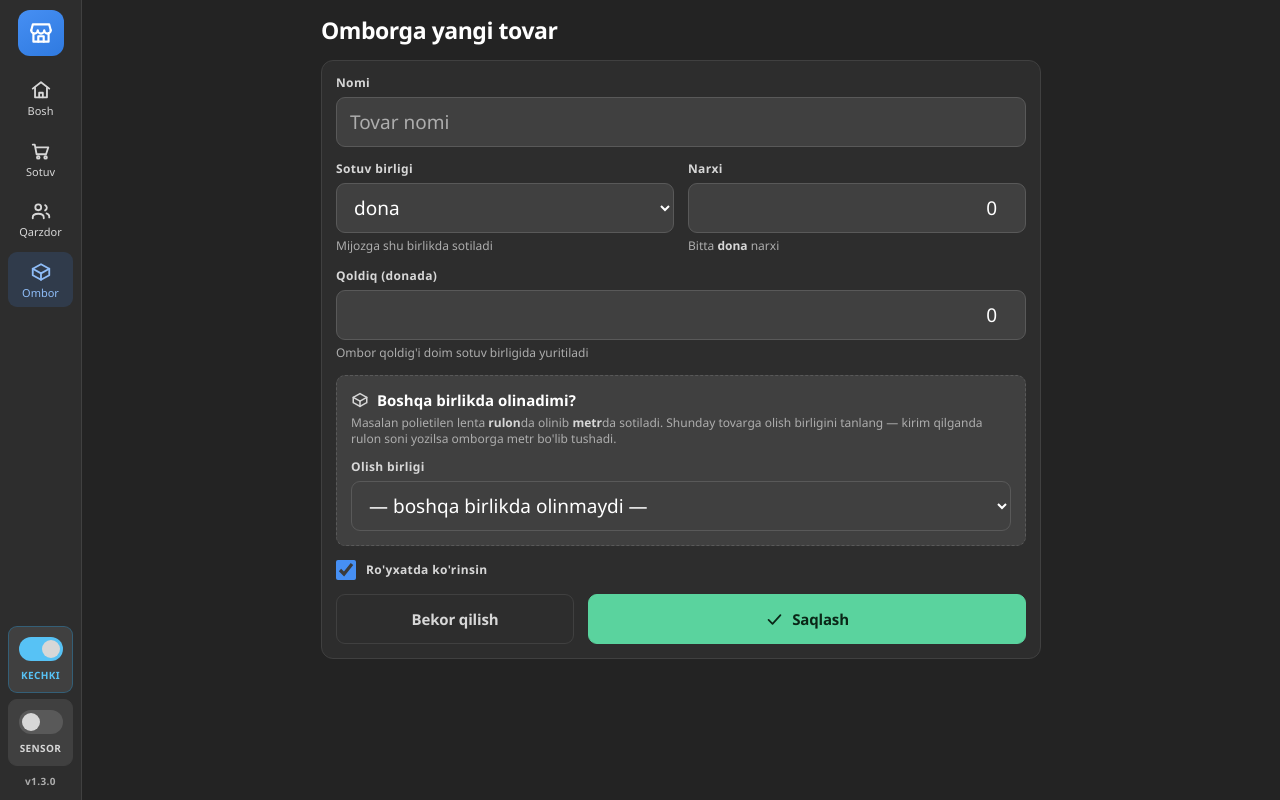
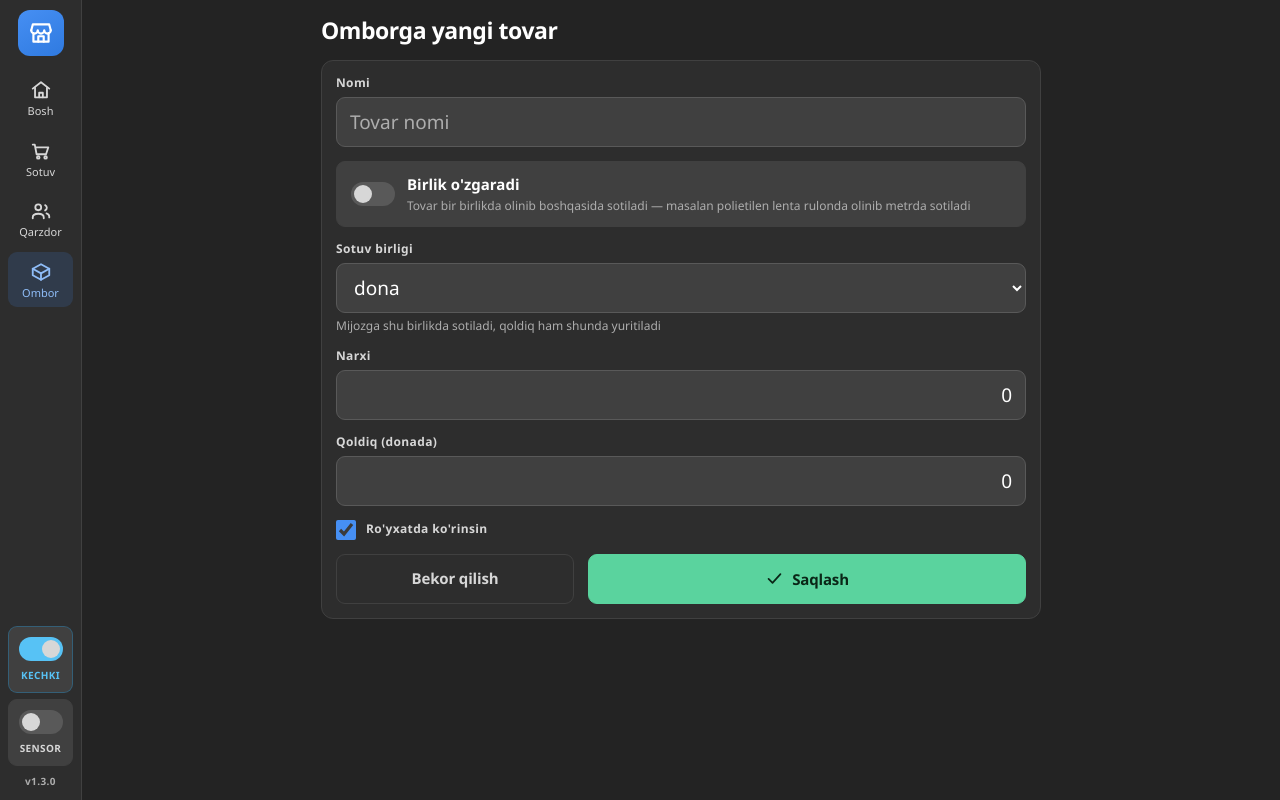
Before and after one commit to OSSWebDeveloper/ulugbek_xozmag, a Django app: page /ombor/yangi/ in a window 1280 px wide. Run offline with Django 5.2, Linux system fonts and the light colour scheme.

Commit message:
Yangi tovar formasiga «Birlik o'zgaradi» richagi
Richag o'chiq bo'lsa forma oddiy: birlik, narx, qoldiq. Yoqilsa qadoq
bo'yicha so'raydi va qoldiqni o'zi hisoblaydi:

  Necha rulon keldi  3
  Kelgan birligi     rulon
  Sotiladigan birligi metr
  1 rulonda nechta   100          -> qoldiq 300 metr
  Narxi 350 000, bitta qadoq uchun -> 1 metr 3 500 so'm

Avval operator qoldiqni o'zi ko'paytirib yozishi kerak edi. Narx ham endi
qadoq bo'yicha kiritilishi mumkin — do'kon rulonning narxini biladi,
metrnikini emas. Boshlang'ich qoldiq tarixga «3 rulon = 300 metr» bo'lib
tushadi.

Tahrirlashda «necha qadoq keldi» so'ralmaydi — qoldiq allaqachon bor, yangi
partiya Kirim ekranidan kiritiladi.

Model o'zgarmadi: olish_birligi/olish_miqdori allaqachon bor edi, richag
faqat formaning ko'rinishi. 10 ta yangi test.

```diff
--- a/ombor/forms.py
+++ b/ombor/forms.py
@@ -1,4 +1,6 @@
 """Ombor formalari."""
+from decimal import Decimal
+
 from django import forms
 
 from .models import Mahsulot
@@ -17,9 +19,33 @@ class VergulliDecimal(forms.DecimalField):
 
 
 class MahsulotForm(forms.ModelForm):
+    """Tovar kartochkasi.
+
+    «Birlik o'zgaradi» richagi yoqilsa forma qadoq bo'yicha savol beradi:
+    necha qadoq keldi, qaysi birlikda keldi, qaysi birlikda sotiladi, bitta
+    qadoqda nechta. Qoldiq shundan hisoblanadi — operator metrni o'zi
+    ko'paytirib o'tirmaydi. Narx ham qadoq bo'yicha kiritilishi mumkin.
+    """
+
+    birlik_ozgaradi = forms.BooleanField(
+        label="Birlik o'zgaradi", required=False,
+        widget=forms.CheckboxInput(attrs={"class": "richag-kirish", "id": "birlik-ozgaradi"}),
+    )
+    qadoq_soni = VergulliDecimal(
+        label="Necha qadoq keldi", max_digits=12, decimal_places=3, min_value=0, required=False,
+        widget=forms.TextInput(attrs={"class": "kirish raqam-maydon", "id": "qadoq-soni",
+                                      "inputmode": "decimal", "autocomplete": "off",
+                                      "placeholder": "0"}),
+    )
+    narx_birligi = forms.ChoiceField(
+        label="Narx qaysi birlikda", required=False,
+        choices=[("sotuv", "sotuv birligi uchun"), ("olish", "bitta qadoq uchun")],
+        widget=forms.Select(attrs={"class": "kirish", "id": "narx-birligi"}),
+    )
+
     class Meta:
         model = Mahsulot
-        fields = ["nom", "birlik", "narx", "qoldiq", "olish_birligi", "olish_miqdori", "faol"]
+        fields = ["nom", "birlik", "olish_birligi", "olish_miqdori", "narx", "qoldiq", "faol"]
         field_classes = {
             "narx": VergulliDecimal,
             "qoldiq": VergulliDecimal,
@@ -29,40 +55,73 @@ class MahsulotForm(forms.ModelForm):
             "nom": forms.TextInput(attrs={"class": "kirish", "autocomplete": "off",
                                           "placeholder": "Tovar nomi"}),
             "birlik": forms.Select(attrs={"class": "kirish"}),
-            "narx": forms.NumberInput(attrs={"class": "kirish raqam-maydon", "step": "0.01",
-                                             "inputmode": "decimal"}),
-            "qoldiq": forms.NumberInput(attrs={"class": "kirish raqam-maydon", "step": "0.001",
-                                               "inputmode": "decimal"}),
             "olish_birligi": forms.Select(attrs={"class": "kirish"}),
-            "olish_miqdori": forms.NumberInput(attrs={"class": "kirish raqam-maydon",
-                                                      "step": "0.001", "inputmode": "decimal"}),
+            "olish_miqdori": forms.TextInput(attrs={"class": "kirish raqam-maydon",
+                                                    "inputmode": "decimal", "autocomplete": "off",
+                                                    "placeholder": "0"}),
+            "narx": forms.TextInput(attrs={"class": "kirish raqam-maydon",
+                                           "inputmode": "decimal", "autocomplete": "off",
+                                           "placeholder": "0"}),
+            "qoldiq": forms.TextInput(attrs={"class": "kirish raqam-maydon",
+                                             "inputmode": "decimal", "autocomplete": "off",
+                                             "placeholder": "0"}),
         }
 
-    def __init__(self, *args, **kwargs):
+    def __init__(self, *args, yangi=False, **kwargs):
         super().__init__(*args, **kwargs)
-        self.fields["olish_birligi"].choices = [("", "— boshqa birlikda olinmaydi —")] + [
+        self.yangi = yangi
+        if not yangi:
+            # Mavjud tovarda "necha qadoq keldi" ma'nosiz — qoldiq allaqachon bor,
+            # yangi partiya Kirim ekranidan kiritiladi.
+            del self.fields["qadoq_soni"]
+        self.fields["qoldiq"].required = False
+        self.fields["olish_miqdori"].required = False
+        self.fields["olish_birligi"].choices = [("", "— tanlang —")] + [
             (q, n) for q, n in self.fields["olish_birligi"].choices if q
         ]
+        if not self.is_bound:
+            self.fields["birlik_ozgaradi"].initial = self.instance.ikki_birlikmi
+            self.fields["narx_birligi"].initial = "sotuv"
 
     def clean(self):
-        tozalangan = super().clean()
-        birlik = tozalangan.get("birlik")
-        olish_birligi = tozalangan.get("olish_birligi")
-        olish_miqdori = tozalangan.get("olish_miqdori")
+        t = super().clean()
+        ozgaradi = t.get("birlik_ozgaradi")
+        birlik = t.get("birlik")
+        olish_birligi = t.get("olish_birligi") or ""
+        olish_miqdori = t.get("olish_miqdori")
 
-        if olish_birligi and olish_birligi == birlik:
-            # Ikkalasi bir xil bo'lsa — bu oddiy tovar, ortiqcha maydon tozalanadi.
-            tozalangan["olish_birligi"] = ""
-            olish_birligi = ""
-
-        if olish_birligi and (olish_miqdori is None or olish_miqdori <= 0):
-            self.add_error("olish_miqdori",
-                           f"1 {olish_birligi} da nechta {birlik} borligini yozing "
-                           f"(noldan katta son).")
+        if not ozgaradi:
+            # Oddiy tovar: qanday olinsa shunday sotiladi.
+            t["olish_birligi"] = ""
+            t["olish_miqdori"] = Decimal("1")
+            if t.get("qoldiq") is None:
+                t["qoldiq"] = Decimal("0")
+            return t
 
         if not olish_birligi:
-            tozalangan["olish_miqdori"] = 1
-        return tozalangan
+            self.add_error("olish_birligi", "Tovar qaysi birlikda kelishini tanlang.")
+        elif olish_birligi == birlik:
+            self.add_error("olish_birligi",
+                           "Kelgan va sotiladigan birlik bir xil. Birlik o'zgarmasa "
+                           "richagni o'chiring.")
+        if olish_miqdori is None or olish_miqdori <= 0:
+            self.add_error("olish_miqdori",
+                           f"1 {olish_birligi or 'qadoq'} da nechta {birlik or 'birlik'} "
+                           f"borligini yozing (noldan katta son).")
+        if self.errors:
+            return t
+
+        # Narx qadoq bo'yicha kiritilgan bo'lsa — bitta sotuv birligiga bo'linadi.
+        if t.get("narx_birligi") == "olish" and t.get("narx") is not None:
+            t["narx"] = (t["narx"] / olish_miqdori).quantize(Decimal("0.01"))
+
+        # Yangi tovarda qoldiq qadoqdan hisoblanadi, qo'lda yozilmaydi.
+        if self.yangi:
+            qadoq = t.get("qadoq_soni") or Decimal("0")
+            t["qoldiq"] = (qadoq * olish_miqdori).quantize(Decimal("0.001"))
+        elif t.get("qoldiq") is None:
+            t["qoldiq"] = Decimal("0")
+        return t
 
 
 class KirimForm(forms.Form):
--- a/ombor/views.py
+++ b/ombor/views.py
@@ -22,21 +22,34 @@ def royxat(request):
 
 
 def mahsulot_yangi(request):
-    """Skladga yangi tovar turi qo'shish."""
+    """Skladga yangi tovar turi qo'shish.
+
+    «Birlik o'zgaradi» richagi yoqilgan bo'lsa boshlang'ich qoldiq qadoq
+    sonidan hisoblanadi (3 rulon -> 300 metr), tarixga esa ikkala son ham
+    yoziladi.
+    """
     if request.method == "POST":
-        form = MahsulotForm(request.POST)
+        form = MahsulotForm(request.POST, yangi=True)
         if form.is_valid():
             mahsulot = form.save()
             if mahsulot.qoldiq:
+                qadoq = form.cleaned_data.get("qadoq_soni")
+                ikki = mahsulot.ikki_birlikmi and qadoq
                 OmborHarakati.objects.create(
                     mahsulot=mahsulot, tur=HarakatTuri.KIRIM,
-                    miqdor=mahsulot.qoldiq, izoh="Boshlang'ich qoldiq",
+                    miqdor=mahsulot.qoldiq,
+                    kiritilgan_miqdor=qadoq if ikki else None,
+                    kiritilgan_birlik=mahsulot.olish_birligi if ikki else "",
+                    izoh="Boshlang'ich qoldiq",
                 )
-            messages.success(request, f"{mahsulot.nom} skladga qo'shildi.")
+            xabar = f"{mahsulot.nom} skladga qo'shildi"
+            if mahsulot.qoldiq:
+                xabar += f" — {mahsulot.qoldiq_toliq}"
+            messages.success(request, xabar + ".")
             return redirect("ombor:royxat")
     else:
-        form = MahsulotForm()
-    return render(request, "ombor/mahsulot_form.html", {"form": form})
+        form = MahsulotForm(yangi=True)
+    return render(request, "ombor/mahsulot_form.html", {"form": form, "yangi": True})
 
 
 def mahsulot_tahrir(request, pk):
@@ -44,7 +57,7 @@ def mahsulot_tahrir(request, pk):
     mahsulot = get_object_or_404(Mahsulot, pk=pk)
     eski_qoldiq = mahsulot.qoldiq
     if request.method == "POST":
-        form = MahsulotForm(request.POST, instance=mahsulot)
+        form = MahsulotForm(request.POST, instance=mahsulot, yangi=False)
         if form.is_valid():
             mahsulot = form.save()
             farq = mahsulot.qoldiq - eski_qoldiq
@@ -56,7 +69,7 @@ def mahsulot_tahrir(request, pk):
             messages.success(request, "Saqlandi.")
             return redirect("ombor:royxat")
     else:
-        form = MahsulotForm(instance=mahsulot)
+        form = MahsulotForm(instance=mahsulot, yangi=False)
     return render(request, "ombor/mahsulot_form.html", {"form": form, "mahsulot": mahsulot})
 
 
--- a/static/css/uslub.css
+++ b/static/css/uslub.css
@@ -217,6 +217,33 @@ body {
   border-radius: 50%;
   transition: left .18s cubic-bezier(.4, 0, .2, 1), background .18s ease;
 }
+/* Formadagi keng richag — «Birlik o'zgaradi» */
+.richag.keng {
+  flex-direction: row;
+  align-items: center;
+  justify-content: flex-start;
+  gap: 12px;
+  padding: 12px 14px;
+  margin-bottom: var(--oraliq);
+  font-size: var(--matn);
+  text-transform: none;
+  letter-spacing: 0;
+  text-align: left;
+}
+.richag.keng .yo-l { flex: none; }
+.richag-kirish { position: absolute; opacity: 0; width: 0; height: 0; }
+.richag-matn { display: flex; flex-direction: column; gap: 3px; }
+.richag-matn b { font-weight: 650; color: var(--matn-rang); }
+.richag-matn small { font-size: 12px; font-weight: 400; color: var(--matn-3); line-height: 1.35; }
+.richag.yoniq { border-color: var(--urgu-chek); background: var(--urgu-fon); }
+.richag.yoniq .yo-l { background: var(--urgu); }
+.richag.yoniq .dasta { left: 23px; }
+.richag.yoniq .richag-matn b { color: var(--urgu-matn); }
+.richag.keng:has(.richag-kirish:focus-visible) { outline: 2px solid var(--urgu); outline-offset: 2px; }
+
+/* `.qator { display: flex }` brauzerning [hidden] qoidasini bosib ketadi */
+[data-ikki][hidden] { display: none !important; }
+
 /* Sensor richagi yoqiq */
 body.rejim-sensor #richag { color: var(--tasdiq); border-color: var(--tasdiq-chek); }
 body.rejim-sensor #richag .yo-l { background: var(--tasdiq); }
--- a/static/js/ombor.js
+++ b/static/js/ombor.js
@@ -1,6 +1,6 @@
 /* Ombor ekranlari: ikki birlikli tovarlar uchun jonli hisob.
    Hech narsa yubormaydi — faqat foydalanuvchi nima bo'lishini oldindan ko'rsin.
-   Haqiqiy hisob har doim serverda (ombor/models.py: sotuvga_aylantir). */
+   Haqiqiy hisob har doim serverda (ombor/models.py, ombor/forms.py). */
 (function () {
   "use strict";
 
@@ -13,61 +13,118 @@
     return q.toLocaleString("ru-RU", { maximumFractionDigits: 3 }).replace(/ /g, " ");
   }
 
-  // ---------- Tovar formasi: birliklarning jonli izohi ----------
+  function matnQoy(sinf, matn) {
+    document.querySelectorAll("." + sinf).forEach(function (el) { el.textContent = matn; });
+  }
+
+  // ---------- Tovar formasi ----------
+  // «Birlik o'zgaradi» richagi yoqilsa forma qadoq bo'yicha savol beradi va
+  // qoldiqni o'zi hisoblaydi. O'chiq bo'lsa oddiy tovar kartochkasi qoladi.
   function mahsulotFormasi() {
     var forma = document.getElementById("mahsulot-forma");
     if (!forma) return;
 
+    var richag = document.getElementById("birlik-richag");
+    var belgi = document.getElementById("birlik-ozgaradi");
     var birlik = document.getElementById("id_birlik");
     var olishBirligi = document.getElementById("id_olish_birligi");
     var olishMiqdori = document.getElementById("id_olish_miqdori");
     var narx = document.getElementById("id_narx");
+    var narxBirligi = document.getElementById("narx-birligi");
     var qoldiq = document.getElementById("id_qoldiq");
-    var miqdorMaydon = document.getElementById("olish-miqdori-maydon");
+    var qoldiqMaydon = document.getElementById("qoldiq-maydon");
+    var qadoqSoni = document.getElementById("qadoq-soni");
+    var birlikYorliq = document.getElementById("birlik-yorliq");
     var qoida = document.getElementById("birlik-qoida");
-    if (!birlik || !olishBirligi || !olishMiqdori) return;
+    if (!belgi || !birlik || !olishBirligi || !olishMiqdori) return;
+
+    var yangiMi = forma.dataset.yangi === "1";
 
     function yangila() {
+      var yoniq = belgi.checked;
       var sotuv = birlik.value;
       var olish = olishBirligi.value;
-      var ikki = olish && olish !== sotuv;
 
-      document.getElementById("narx-birlik").textContent = sotuv;
-      document.getElementById("qoldiq-birlik").textContent = sotuv;
-      document.getElementById("olish-birlik-nomi").textContent = olish || "olish birligi";
-      document.getElementById("sotuv-birlik-nomi").textContent = sotuv;
+      richag.classList.toggle("yoniq", yoniq);
+      forma.querySelectorAll("[data-ikki]").forEach(function (el) { el.hidden = !yoniq; });
 
-      miqdorMaydon.hidden = !ikki;
-      if (!ikki) {
+      matnQoy("sotuv-birlik-nomi", sotuv);
+      matnQoy("olish-birlik-nomi", olish || "qadoq");
+      birlikYorliq.textContent = yoniq ? "Sotiladigan birligi" : "Sotuv birligi";
+
+      // Yangi tovarda qoldiq qadoq sonidan chiqadi — qo'lda yozilmaydi.
+      var qoldiqYashirin = yoniq && yangiMi;
+      qoldiqMaydon.hidden = qoldiqYashirin;
+
+      if (!yoniq) {
         qoida.hidden = true;
         return;
       }
 
       var nechta = son(olishMiqdori.value);
+      if (!olish) {
+        qoida.hidden = false;
+        qoida.className = "qoida-satri ogoh";
+        qoida.textContent = "Tovar qaysi birlikda kelishini tanlang.";
+        return;
+      }
+      if (olish === sotuv) {
+        qoida.hidden = false;
+        qoida.className = "qoida-satri ogoh";
+        qoida.textContent = "Kelgan va sotiladigan birlik bir xil — birlik " +
+                            "o'zgarmasa richagni o'chiring.";
+        return;
+      }
       if (nechta <= 0) {
         qoida.hidden = false;
         qoida.className = "qoida-satri ogoh";
-        qoida.textContent = "1 " + olish + " da nechta " + sotuv + " borligini yozing.";
+        qoida.textContent = "1 " + olish + "da nechta " + sotuv + " borligini yozing.";
         return;
       }
 
+      // Narx qadoq bo'yicha kiritilgan bo'lsa bittasiniki hisoblanadi.
+      var qadoqNarxi = 0, dona = 0;
+      if (son(narx.value) > 0) {
+        if (narxBirligi && narxBirligi.value === "olish") {
+          qadoqNarxi = son(narx.value);
+          dona = qadoqNarxi / nechta;
+        } else {
+          dona = son(narx.value);
+          qadoqNarxi = dona * nechta;
+        }
+      }
+
       var qatorlar = ["1 " + olish + " = " + chiroyli(nechta) + " " + sotuv];
-      if (son(narx.value) > 0) {
-        qatorlar.push("1 " + olish + " narxi ≈ " + chiroyli(son(narx.value) * nechta) + " so'm");
+
+      if (qoldiqYashirin) {
+        var qadoq = son(qadoqSoni && qadoqSoni.value);
+        if (qadoq > 0) {
+          qatorlar.push(chiroyli(qadoq) + " " + olish + " = " +
+                        chiroyli(qadoq * nechta) + " " + sotuv + " omborga tushadi");
+        } else {
+          qatorlar.push("qadoq soni yozilmagan — qoldiq 0 bo'ladi");
+        }
+      } else if (son(qoldiq.value) > 0) {
+        qatorlar.push("Qoldiq: " + chiroyli(son(qoldiq.value)) + " " + sotuv + " = " +
+                      chiroyli(son(qoldiq.value) / nechta) + " " + olish);
       }
-      if (son(qoldiq.value) > 0) {
-        qatorlar.push("Qoldiq: " + chiroyli(son(qoldiq.value)) + " " + sotuv +
-                      " = " + chiroyli(son(qoldiq.value) / nechta) + " " + olish);
+
+      if (dona > 0) {
+        qatorlar.push("1 " + sotuv + " " + chiroyli(Math.round(dona)) + " so'm");
+        qatorlar.push("1 " + olish + " " + chiroyli(Math.round(qadoqNarxi)) + " so'm");
       }
+
       qoida.hidden = false;
       qoida.className = "qoida-satri";
       qoida.textContent = qatorlar.join("  ·  ");
     }
 
-    [birlik, olishBirligi, olishMiqdori, narx, qoldiq].forEach(function (el) {
-      el.addEventListener("change", yangila);
-      el.addEventListener("input", yangila);
-    });
+    [belgi, birlik, olishBirligi, olishMiqdori, narx, narxBirligi, qoldiq, qadoqSoni]
+      .forEach(function (el) {
+        if (!el) return;
+        el.addEventListener("change", yangila);
+        el.addEventListener("input", yangila);
+      });
     yangila();
   }
 
@@ -87,8 +144,8 @@
     var ikki = !!olish && olish !== sotuv;
 
     function tanlanganBirlik() {
-      var belgi = forma.querySelector('input[name="birlik"]:checked');
-      return belgi ? belgi.value : sotuv;
+      var b = forma.querySelector('input[name="birlik"]:checked');
+      return b ? b.value : sotuv;
     }
 
     // Tanlangan tugmani belgilaydi (eski brauzerda CSS :has ishlamasligi mumkin).
@@ -131,11 +188,11 @@
         var t = e.target.closest("button");
         if (!t) return;
         if (t.dataset.raqam) {
-          var belgi = t.dataset.raqam;
+          var b = t.dataset.raqam;
           var q = miqdor.value === "0" ? "" : miqdor.value;
-          if (belgi === "." && q.indexOf(".") !== -1) return;
-          if (belgi === "." && q === "") q = "0";
-          miqdor.value = q + belgi;
+          if (b === "." && q.indexOf(".") !== -1) return;
+          if (b === "." && q === "") q = "0";
+          miqdor.value = q + b;
         } else if (t.dataset.amal === "ochir") {
           miqdor.value = miqdor.value.slice(0, -1);
         }
--- a/templates/ombor/mahsulot_form.html
+++ b/templates/ombor/mahsulot_form.html
@@ -8,10 +8,13 @@
     {% if mahsulot %}<span class="kichik">— tahrirlash</span>{% endif %}
   </div>
 
-  <form method="post" class="quti" id="mahsulot-forma">
+  <form method="post" class="quti" id="mahsulot-forma" data-yangi="{{ yangi|yesno:'1,0' }}">
     {% csrf_token %}
     {% if form.non_field_errors %}
-      <div class="xabar error">{{ form.non_field_errors|striptags }}</div>
+      <div class="xabar error">
+        <svg class="ikon"><use href="#i-ogoh"></use></svg>
+        <span>{{ form.non_field_errors|striptags }}</span>
+      </div>
     {% endif %}
 
     <div class="maydon">
@@ -20,61 +23,85 @@
       {% if form.nom.errors %}<div class="xato-yozuv">{{ form.nom.errors|striptags }}</div>{% endif %}
     </div>
 
+    {# ---- Richag: tovar bir birlikda olinib boshqasida sotiladimi ---- #}
+    <label class="richag keng" id="birlik-richag">
+      {{ form.birlik_ozgaradi }}
+      <span class="yo-l"><span class="dasta"></span></span>
+      <span class="richag-matn">
+        <b>Birlik o'zgaradi</b>
+        <small>Tovar bir birlikda olinib boshqasida sotiladi — masalan polietilen
+               lenta rulonda olinib metrda sotiladi</small>
+      </span>
+    </label>
+
+    {# ---- 1-qadam: necha qadoq keldi va qaysi birlikda ---- #}
+    <div class="qator" data-ikki>
+      {% if yangi %}
+        <div class="maydon" style="flex:1">
+          <label for="{{ form.qadoq_soni.id_for_label }}">
+            Necha <span class="olish-birlik-nomi">qadoq</span> keldi
+          </label>
+          {{ form.qadoq_soni }}
+          <div class="maydon-izoh">Boshlang'ich qoldiq shundan hisoblanadi</div>
+          {% if form.qadoq_soni.errors %}
+            <div class="xato-yozuv">{{ form.qadoq_soni.errors|striptags }}</div>
+          {% endif %}
+        </div>
+      {% endif %}
+      <div class="maydon" style="flex:1">
+        <label for="{{ form.olish_birligi.id_for_label }}">Kelgan birligi</label>
+        {{ form.olish_birligi }}
+        <div class="maydon-izoh">Do'konga shu ko'rinishda keladi</div>
+        {% if form.olish_birligi.errors %}
+          <div class="xato-yozuv">{{ form.olish_birligi.errors|striptags }}</div>
+        {% endif %}
+      </div>
+    </div>
+
+    {# ---- 2-qadam: sotiladigan birlik (richag o'chiq bo'lsa oddiy "Birlik") ---- #}
+    <div class="maydon">
+      <label for="{{ form.birlik.id_for_label }}" id="birlik-yorliq">{{ form.birlik.label }}</label>
+      {{ form.birlik }}
+      <div class="maydon-izoh">Mijozga shu birlikda sotiladi, qoldiq ham shunda yuritiladi</div>
+      {% if form.birlik.errors %}<div class="xato-yozuv">{{ form.birlik.errors|striptags }}</div>{% endif %}
+    </div>
+
+    {# ---- 3-qadam: bitta qadoqda nechta ---- #}
+    <div class="maydon" data-ikki>
+      <label for="{{ form.olish_miqdori.id_for_label }}">
+        1 <span class="olish-birlik-nomi">qadoq</span>da nechta
+        <span class="sotuv-birlik-nomi">birlik</span>
+      </label>
+      {{ form.olish_miqdori }}
+      {% if form.olish_miqdori.errors %}
+        <div class="xato-yozuv">{{ form.olish_miqdori.errors|striptags }}</div>
+      {% endif %}
+    </div>
+
+    {# ---- 4-qadam: narx ---- #}
     <div class="qator">
-      <div class="maydon" style="flex:1">
-        <label for="{{ form.birlik.id_for_label }}">{{ form.birlik.label }}</label>
-        {{ form.birlik }}
-        <div class="maydon-izoh">Mijozga shu birlikda sotiladi</div>
-        {% if form.birlik.errors %}<div class="xato-yozuv">{{ form.birlik.errors|striptags }}</div>{% endif %}
-      </div>
       <div class="maydon" style="flex:1">
         <label for="{{ form.narx.id_for_label }}">{{ form.narx.label }}</label>
         {{ form.narx }}
-        <div class="maydon-izoh">Bitta <b id="narx-birlik">birlik</b> narxi</div>
         {% if form.narx.errors %}<div class="xato-yozuv">{{ form.narx.errors|striptags }}</div>{% endif %}
+      </div>
+      <div class="maydon" style="flex:1" data-ikki>
+        <label for="{{ form.narx_birligi.id_for_label }}">{{ form.narx_birligi.label }}</label>
+        {{ form.narx_birligi }}
+        <div class="maydon-izoh">Qadoq narxini yozsangiz bittasiniki o'zi hisoblanadi</div>
       </div>
     </div>
 
-    <div class="maydon">
+    {# ---- Qoldiq: yangi tovarda richag yoqiq bo'lsa qadoqdan hisoblanadi ---- #}
+    <div class="maydon" id="qoldiq-maydon">
       <label for="{{ form.qoldiq.id_for_label }}">
-        {{ form.qoldiq.label }} (<span id="qoldiq-birlik">birlik</span>da)
+        {{ form.qoldiq.label }} (<span class="sotuv-birlik-nomi">birlik</span>da)
       </label>
       {{ form.qoldiq }}
-      <div class="maydon-izoh" id="qoldiq-izoh">Ombor qoldig'i doim sotuv birligida yuritiladi</div>
       {% if form.qoldiq.errors %}<div class="xato-yozuv">{{ form.qoldiq.errors|striptags }}</div>{% endif %}
     </div>
 
-    <div class="ichki-quti">
-      <div class="ichki-sarlavha">
-        <svg class="ikon"><use href="#i-quti"></use></svg>
-        Boshqa birlikda olinadimi?
-      </div>
-      <p class="maydon-izoh" style="margin:-4px 0 12px">
-        Masalan polietilen lenta <b>rulon</b>da olinib <b>metr</b>da sotiladi.
-        Shunday tovarga olish birligini tanlang — kirim qilganda rulon soni yozilsa
-        omborga metr bo'lib tushadi.
-      </p>
-      <div class="qator">
-        <div class="maydon" style="flex:1;margin-bottom:0">
-          <label for="{{ form.olish_birligi.id_for_label }}">{{ form.olish_birligi.label }}</label>
-          {{ form.olish_birligi }}
-          {% if form.olish_birligi.errors %}
-            <div class="xato-yozuv">{{ form.olish_birligi.errors|striptags }}</div>
-          {% endif %}
-        </div>
-        <div class="maydon" style="flex:1;margin-bottom:0" id="olish-miqdori-maydon">
-          <label for="{{ form.olish_miqdori.id_for_label }}">
-            1 <span id="olish-birlik-nomi">olish birligi</span>da nechta
-            <span id="sotuv-birlik-nomi">sotuv birligi</span>
-          </label>
-          {{ form.olish_miqdori }}
-          {% if form.olish_miqdori.errors %}
-            <div class="xato-yozuv">{{ form.olish_miqdori.errors|striptags }}</div>
-          {% endif %}
-        </div>
-      </div>
-      <div class="qoida-satri" id="birlik-qoida" hidden></div>
-    </div>
+    <div class="qoida-satri" id="birlik-qoida" hidden></div>
 
     <div class="maydon" style="margin-top:var(--oraliq)">
       <label style="display:flex;align-items:center;gap:10px;cursor:pointer">
```
Also changed, not shown: ombor/tests.py (+116 -24 lines), README.md.
